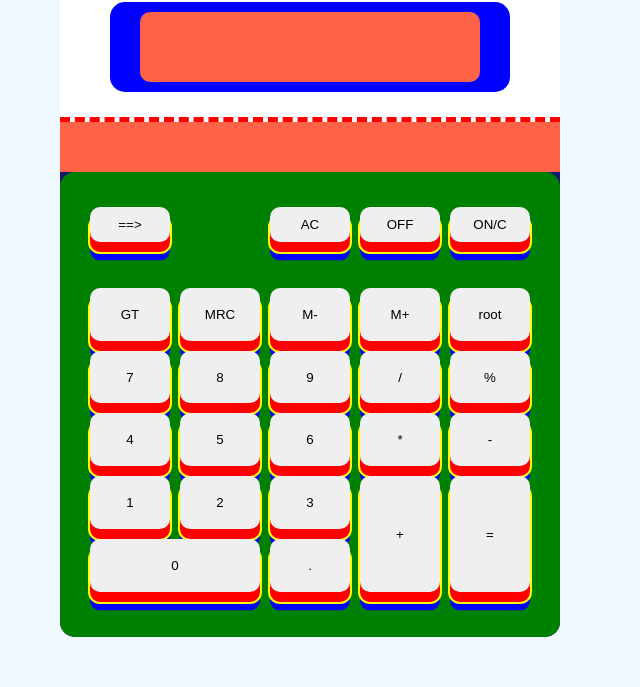
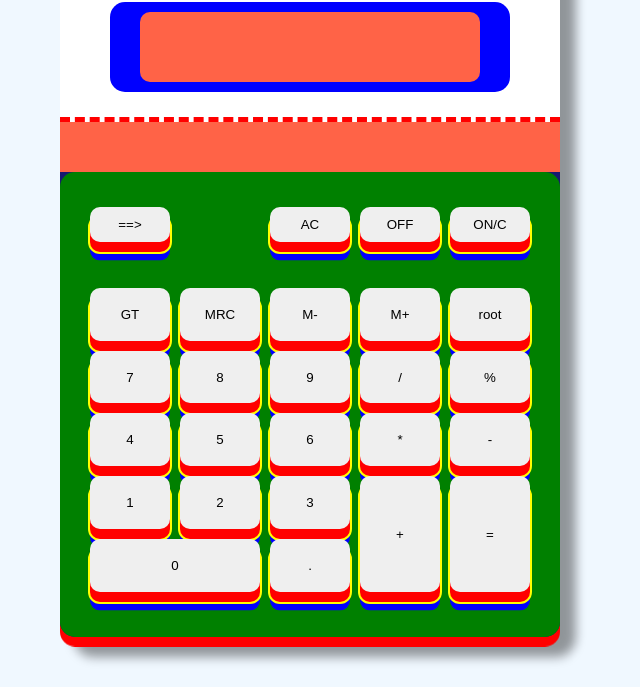
Before and after one commit to Orchydae/Block-Calculator-TOP, a plain HTML site: page index.html in a window 1280 px wide. Shown: the part 113-800 px from the top of the page, without its empty margins (330-970 px from the left). Drawn offline with Linux system fonts and the light colour scheme.

Commit message:
Added drop shadow to the calculator

```diff
--- a/calculatorStyle.css
+++ b/calculatorStyle.css
@@ -12,12 +12,43 @@ body {
 }
 
 .container {
+    position: relative;
     width: 500px;
     height: 700px;
     background-color: midnightblue;
     border-radius: 15px;
     display: flex;
     flex-direction: column;
+}
+
+.container::after {
+    content: "";
+    position: absolute;
+    top: 0;
+    left: 0;
+    bottom: 0;
+    right: 0;
+    width: inherit;
+    height: inherit;
+    border-radius: inherit;
+    background: red;
+    transform: translate3d(0, .6em, -1em);
+    z-index: -1;
+}
+
+.container::before {
+    content: "";
+    position: absolute;
+    top: 0;
+    left: 0;
+    bottom: 0;
+    right: 0;
+    width: inherit;
+    height: inherit;
+    border-radius: inherit;
+    transform: rotateY(10deg);
+    box-shadow: 15px 15px 11px 5px rgba(0, 0, 0, 0.4);
+    z-index: -2;
 }
 
 .header {
```
